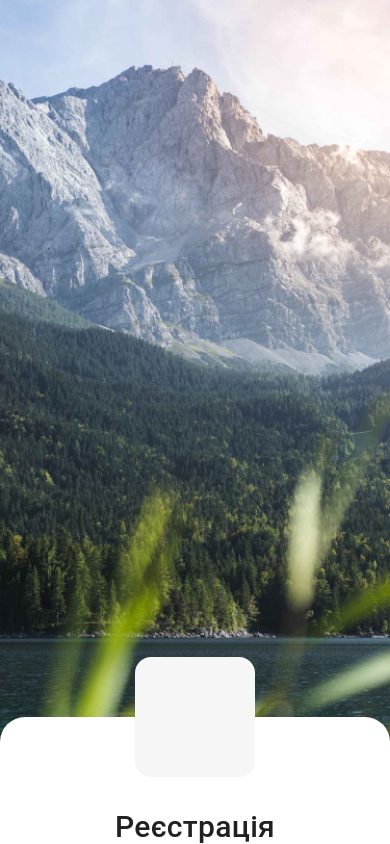
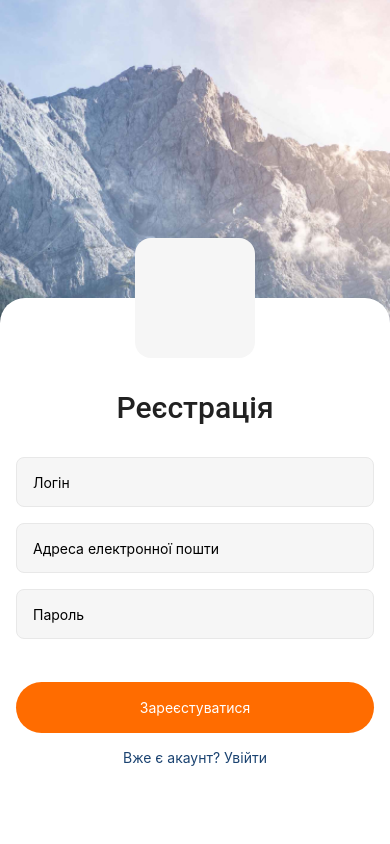
Before and after one commit to bakmaiev/goit-react-native-hw-01, a React Native app: screen / in a window 390 px wide. Built offline with nearby package versions, Linux system fonts and the light colour scheme.

Commit message:
Add a new markup

```diff
--- a/screens/RegistrationScreen/RegistrationScreen.jsx
+++ b/screens/RegistrationScreen/RegistrationScreen.jsx
@@ -1,5 +1,13 @@
 import React from "react";
-import { StyleSheet, Image, Text, View } from "react-native";
+import {
+  StyleSheet,
+  Image,
+  Text,
+  View,
+  TextInput,
+  Button,
+  TouchableOpacity,
+} from "react-native";
 
 const RegistrationScreen = () => {
   return (
@@ -11,6 +19,18 @@ const RegistrationScreen = () => {
       <View style={styles.registrationForm}>
         <View style={styles.avatarWrapper}></View>
         <Text style={styles.formTitle}>Реєстрація</Text>
+        <TextInput placeholder="Логін" style={styles.formInput}></TextInput>
+        <TextInput
+          placeholder="Адреса електронної пошти"
+          style={styles.formInput}
+        ></TextInput>
+        <TextInput placeholder="Пароль" style={styles.formInput}></TextInput>
+        <TouchableOpacity style={styles.formBtn}>
+          <Text style={styles.textFormBtn}>Зареєстуватися</Text>
+        </TouchableOpacity>
+        <TouchableOpacity style={styles.signInBtn}>
+          <Text style={{ color: "#1B4371" }}>Вже є акаунт? Увійти</Text>
+        </TouchableOpacity>
       </View>
     </View>
   );
@@ -31,6 +51,8 @@ const styles = StyleSheet.create({
     position: "relative",
     width: "100%",
     marginTop: "auto",
+    paddingLeft: 16,
+    paddingRight: 16,
     borderTopRightRadius: 25,
     borderTopLeftRadius: 25,
     backgroundColor: "#FFFFFF",
@@ -46,15 +68,43 @@ const styles = StyleSheet.create({
     borderRadius: 16,
   },
   formTitle: {
+    marginBottom: 32,
     fontFamily: "Roboto",
     fontStyle: "normal",
     fontWeight: 500,
     fontSize: 30,
     lineHeight: 35,
     textAlign: "center",
-    letterSpacing: "0.01em",
+    letterSpacing: 0.01,
 
     color: "#212121",
+  },
+  formInput: {
+    width: "100%",
+    height: 50,
+    marginBottom: 16,
+    padding: 16,
+    backgroundColor: "#F6F6F6",
+    borderWidth: 1,
+    borderStyle: "solid",
+    borderColor: "#E8E8E8",
+    borderRadius: 8,
+  },
+  formBtn: {
+    width: "100%",
+    height: 51,
+    marginTop: 27,
+    marginBottom: 16,
+    backgroundColor: "#FF6C00",
+    alignItems: "center",
+    justifyContent: "center",
+    borderRadius: 100,
+  },
+  textFormBtn: {
+    color: "#FFFFFF",
+  },
+  signInBtn: {
+    marginBottom: 78,
   },
 });
 
```
